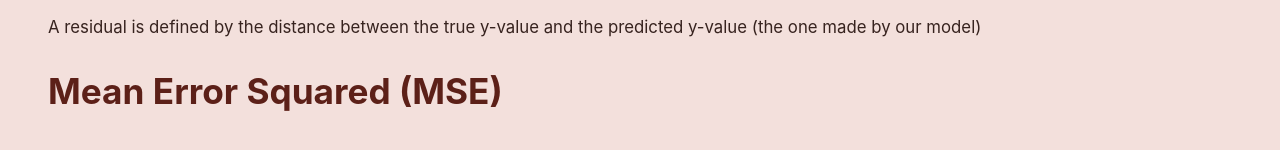
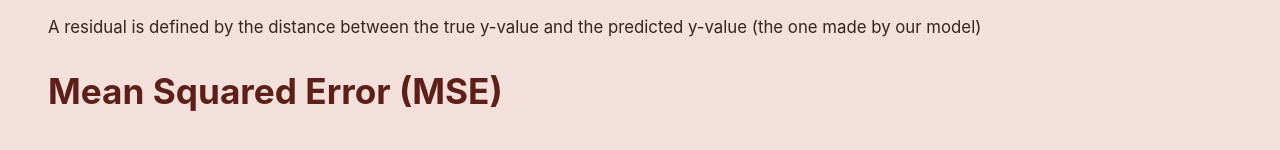
Before and after one commit to WhoInGodsName/LearnAI, a plain HTML site: page frontend/linear-regression.html in a window 1280 px wide. Shown: the part 2215-2365 px from the top of the page. Drawn offline with nearby package versions, Linux system fonts and the light colour scheme.

Commit message:
spelling

```diff
--- a/frontend/linear-regression.html
+++ b/frontend/linear-regression.html
@@ -171,7 +171,7 @@
       <section>
         <h2>Residuals</h2>
         <p>A residual is defined by the distance between the true y-value and the predicted y-value (the one made by our model)</p>
-        <h2>Mean Error Squared (MSE)</h2>
+        <h2>Mean Squared Error (MSE)</h2>
       </section>
 
       <!-- <section class="learning-note">
```
